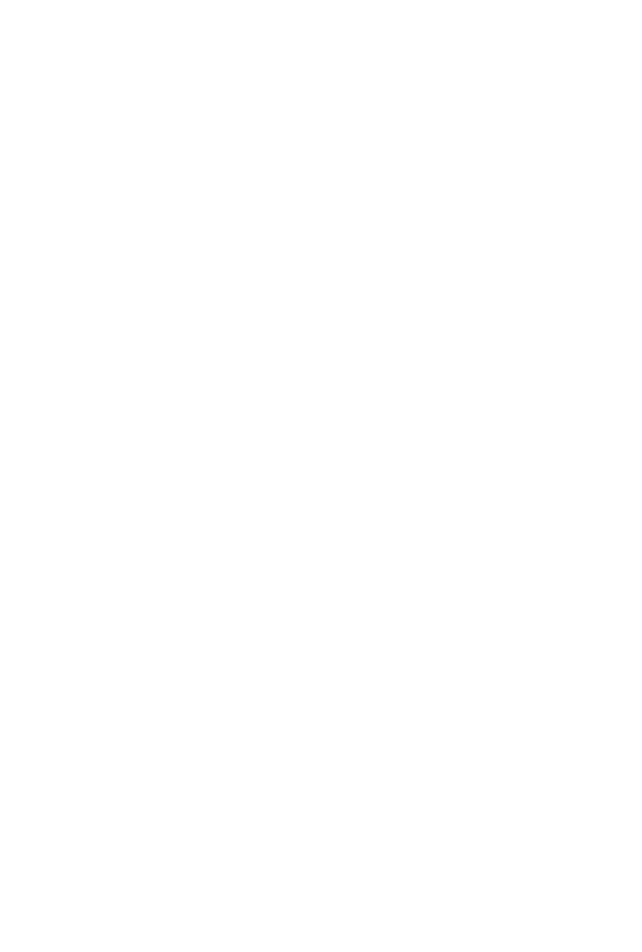
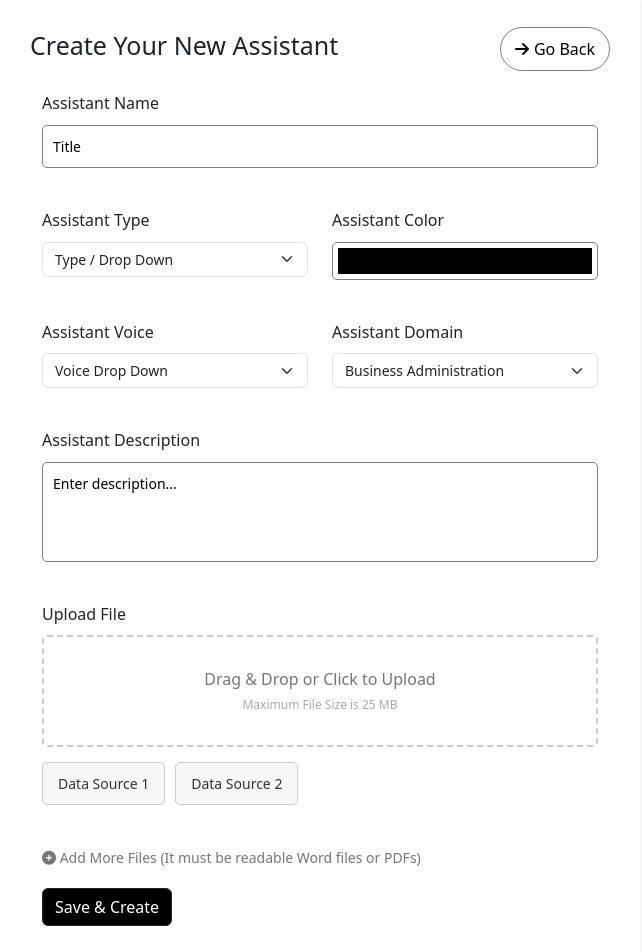
Before and after one commit to ibrahimsaber1/LARA-Platform-Frontend, a React (Vite) app: page / in a window 1280 px wide. Shown: the part 1180-2132 px from the top of the page, without its empty margins (0-642 px from the left). Before the commit the page ends 1177 px from the top, so only its background shows below. Built offline with nearby package versions, Linux system fonts and the light colour scheme.

Commit message:
add create assistant components

```diff
--- /dev/null
+++ b/src/Components/Pages/Home/CreateAssistant.jsx
@@ -0,0 +1,136 @@
+import React from "react";
+import "../../../assets/styles/CreateAssistant.css";
+
+const CreateAssistant = () => {
+  return (
+
+    <div className="create-assistant">
+
+      <div className="header">
+        <h2>Create Your New Assistant</h2>
+
+        <div className="go-back">
+        <button className="go-back-btn"><i className="fa-sharp fa-solid fa-arrow-right"></i>Go Back</button>
+          </div>
+
+      </div>
+
+    <form>
+      <div className="container">
+        <div className="row mb-3">
+          <div className="col-12 form-group">
+            <label>Assistant Name</label>
+            <input type="text" placeholder="Title" className="form-control form-input " />
+
+          </div>
+        </div>
+
+        {/* Assistant Type and Color */}
+        <div className="row mb-3">
+
+        <div className="col-6 form-group">
+        <label className="form-label">Assistant Type</label>
+        <select className="form-select">
+          <option>Type / Drop Down</option>
+          <option>Option 1</option>
+          <option>Option 2</option>
+        </select>
+      </div>
+
+        {/* Assistant color */}
+        <div className="col-6 form-group">
+          <label className="form-label">Assistant Color</label>
+          <input type="color" className="form-control form-color-input" />
+        </div>
+
+
+
+        </div>
+
+        {/* Assistant Voice and Domain */}
+        <div className="row mb-3">
+          <div className="col-6 form-group">
+            <label className="form-label">Assistant Voice</label>
+            <select className="form-select">
+              <option>Voice Drop Down</option>
+              <option>Voice Drop Down2</option>
+              <option>Voice Drop Down3</option>
+
+            </select>
+          </div>
+          <div className="col-6 form-group">
+            <label className="form-label">Assistant Domain</label>
+            <select className="form-select">
+              <option>Business Administration</option>
+              <option>Business Administration2</option>
+              <option>Business Administration3</option>
+            </select>
+          </div>
+        </div>
+
+        {/* Description */}
+        <div className="row mb-3">
+          <div className="col-12 form-group">
+            <label>Assistant Description</label>
+            <textarea
+              className="form-control"
+              placeholder="Enter description..."
+            ></textarea>
+          </div>
+        </div>
+
+        {/* File Upload Section */}
+        <div className="row mb-3">
+          <div className="col-12 form-group upload-section">
+            <label>Upload File</label>
+            <div className="upload-area">
+              Drag & Drop or Click to Upload <br />
+              <span className="file-size-note">Maximum File Size is 25 MB</span>
+            </div>
+            <div className="data-source">
+              <div className="data-file">Data Source 1</div>
+              <div className="data-file">Data Source 2</div>
+            </div>
+          </div>
+        </div>
+
+
+
+      {/* Add More Files */}
+      {/* <p className="file-note">
+          <i className="fa fa-plus-circle"></i> Add More Files (It must be readable Word files or PDFs)
+        </p> */}
+
+        <div className="file-upload-container">
+          <input
+            type="file"
+            id="file-upload"
+            style={{ display: "none" }}
+            multiple
+            accept=".doc,.docx,.pdf"
+          />
+          <label htmlFor="file-upload" className="file-note">
+            <i className="fa fa-plus-circle"></i> Add More Files (It must be readable Word files or PDFs)
+          </label>
+        </div>
+
+
+          {/* Save & Create Button */}
+          <button type="submit" className="btn btn-dark custom-btn mb-5">
+            Save & Create
+          </button>
+
+
+
+
+      </div>
+  </form>
+
+
+
+
+    </div>
+  );
+};
+
+export default CreateAssistant;
--- a/src/Components/Pages/Home/Home.jsx
+++ b/src/Components/Pages/Home/Home.jsx
@@ -1,14 +1,15 @@
 import React from 'react';
 import Main from './Main';
 import Overlay from './Overlay';
+import CreateAssistant from './CreateAssistant';
 
 export default function Home() {
   return (
     <div>
-      {/* Main Content Section */}
+
       <Main />
+      <CreateAssistant/>
 
-      {/* Overlay Section */}
       <Overlay />
     </div>
   );
--- a/src/Components/Pages/Home/Main.jsx
+++ b/src/Components/Pages/Home/Main.jsx
@@ -18,9 +18,7 @@
 
         <input type="text" className="search-input w-75" placeholder="Search the assistant name" />
 
-        <button className="btn  filter-btn w-10">Type <svg width={16} height={16} viewBox="0 0 16 16" fill="none" xmlns="http://www.w3.org/2000/svg">
-            <path d="M4 6L8 10L12 6" stroke="#232323" strokeLinecap="round" strokeLinejoin="round" />
-          </svg>
+        <button className="btn  filter-btn w-10">Type <i class="fa-sharp-duotone fa-solid fa-caret-down"></i>
         </button>
         <button className="btn sort-btn w-10">
           <svg width={22} height={18} viewBox="0 0 22 18" fill="none" xmlns="http://www.w3.org/2000/svg">
--- /dev/null
+++ b/src/assets/styles/CreateAssistant.css
@@ -0,0 +1,184 @@
+.create-assistant {
+  /* background-color: #88df80; */
+  background-color: #fff;
+
+  position: absolute;
+  top: 50;
+  /* right: 0; */
+  padding: 30px;
+  box-shadow: 0 4px 8px rgba(0, 0, 0, 0.1);
+  z-index: 1500;
+  width: 50%;
+  margin: auto;
+}
+
+.header {
+  display: flex;
+  justify-content: space-between;
+  align-items: center;
+  margin-bottom: 20px;
+
+  /* background-color: #61c466; */
+}
+
+.header h2 {
+  font-size: 25px;
+
+}
+.go-back{
+  /* background-color: red; */
+  padding: 8px;
+  border-radius: 25px;
+  border: 1px gray solid;
+
+}
+
+.go-back:hover {
+  background-color: #000;
+  color: white;
+
+}
+
+
+.go-back:hover .go-back-btn {
+  background-color: #000;
+  color: white;
+
+}
+
+
+.go-back-btn i{
+  margin-right: 5px;
+}
+
+.go-back-btn {
+  background-color: transparent;
+  border: none;
+  font-size: 16px;
+  /* color: #000; */
+  cursor: pointer;
+  display: flex;
+  align-items: center;
+}
+
+/* -------------------- form styling  ----------------------- */
+
+.form-group {
+  margin-bottom: 1.5rem;
+  /* color: #000; */
+
+}
+
+.form-group label{
+  margin-bottom: 0.6rem;
+  /* color: #000; */
+}
+
+.form-row {
+  display: flex;
+  gap: 20px;
+
+}
+
+.form-control {
+  width: 100%;
+  padding: 10px;
+  border: 1px solid gray;
+  border-radius: 5px;
+  font-size: 14px;
+  color: #000;
+
+}
+
+.form-control:focus::placeholder{
+  color: #fff;
+  opacity: 1;
+}
+
+.form-control::placeholder {
+  color: #000; /* Black color for the placeholder */
+  opacity: 1; /* Ensures full opacity */
+}
+
+
+.form-select{
+  font-size: 14px;
+}
+
+label.form-control{
+  color: #000;
+}
+
+.form-color-input {
+  width: 100%;
+  height: 38px; /* Adjust height to match other inputs */
+  border: 1px solid gray;
+  border-radius: 5px;
+  padding: 5px;
+  cursor: pointer;
+  appearance: none; /* Removes default browser styling */
+}
+
+.form-color-input::-webkit-color-swatch-wrapper {
+  padding: 0;
+}
+
+.form-color-input::-webkit-color-swatch {
+  border: none; /* Remove inner border */
+}
+
+
+textarea.form-control {
+  resize: none;
+  height: 100px;
+}
+
+.upload-section .upload-area {
+  border: 2px dashed #ccc;
+  padding: 30px;
+  text-align: center;
+  color: #777;
+  border-radius: 5px;
+  margin-bottom: 15px;
+}
+
+.upload-section .file-size-note {
+  font-size: 12px;
+  color: #aaa;
+}
+
+.data-source {
+  display: flex;
+  gap: 10px;
+}
+
+.data-file {
+  background-color: #f7f7f7;
+  border: 1px solid #ccc;
+  border-radius: 5px;
+  padding: 10px 15px;
+  font-size: 14px;
+  color: #333;
+}
+
+.file-note {
+  font-size: 14px;
+  color: #777;
+  margin-bottom: 20px;
+
+}
+
+.file-note:hover{
+  cursor: pointer;
+}
+
+.custom-btn{
+  background-color: #000;
+  border: 1ps solid gray;
+}
+
+
+.custom-btn:hover{
+  background-color: #fff;
+  color: #000;
+}
```
